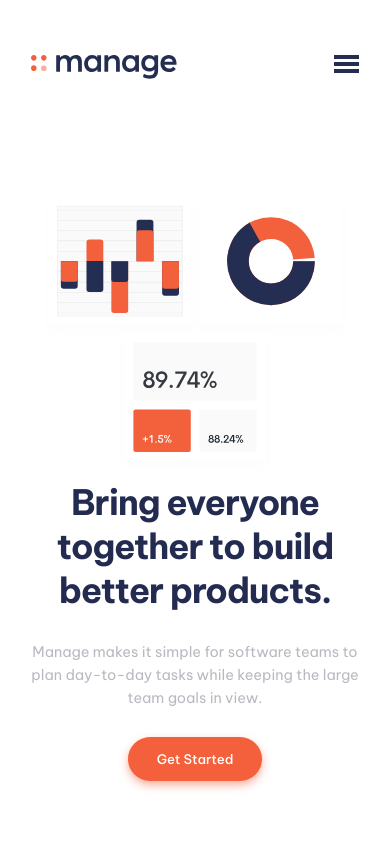
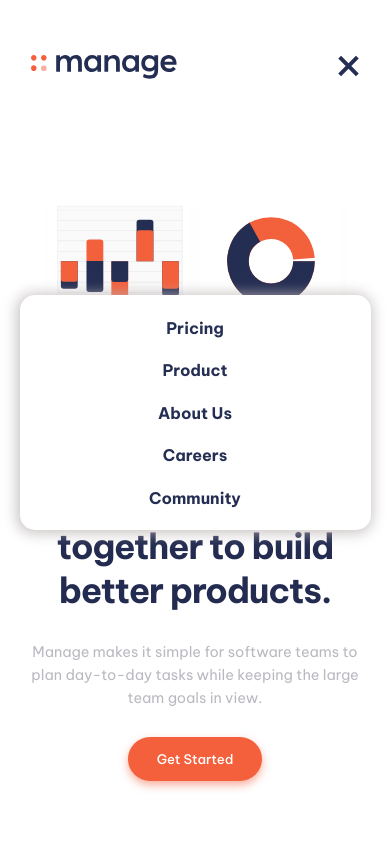
Before and after one commit to feeldiac/manage-landing, a plain HTML site: page docs/index.html in a window 390 px wide. Both pictures are taken after a click on the link "Pricing". Shown: the top 844 px of the page. Drawn offline with Linux system fonts and the light colour scheme.

Commit message:
Create the toggle button for the burger menu and solved an issue with the form validation

```diff
--- a/docs/css/styles.css
+++ b/docs/css/styles.css
@@ -28,7 +28,6 @@ html {
 
     /* Media Queries */
     --vp-mobile: 375px;
-    /* --break-point: 769px; */
     --vp-desktop: 1440px;
 }
 
@@ -101,7 +100,38 @@ header {
     justify-content: space-between;
 }
 
-.header--nav, .header--btn {
+
+.header--nav {
+    position: absolute;
+    /* Hide */
+    left: -50%;
+    top: 35%;
+    /* z-index: -1; */
+}
+
+.header--nav__show {
+    left: 5%;
+    background-color: white;
+    width: 90vw;
+    text-align: center;
+    border-radius: 1.5rem;
+    box-shadow: -1px 1px 13px 3px rgba(189,181,181,0.74);
+    -webkit-box-shadow: -1px 1px 13px 3px rgba(189,181,181,0.74);
+    -moz-box-shadow: -1px 1px 13px 3px rgba(189,181,181,0.74);
+}
+
+.header--link {
+    font-weight: 700;
+    font-size: 1.6rem;
+    margin-block: 2.25rem;
+    text-transform: capitalize;
+}
+
+.header--link a, .header--link a:visited {
+    color: var(--clr-header-links);
+}
+
+.header--btn {
     display: none;
 }
 
@@ -485,6 +515,7 @@ footer {
 
     .header--nav {
         display: block;
+        position:unset;
     }
 
     .header--nav ul {
@@ -493,7 +524,7 @@ footer {
     }
 
     .header--nav a, .header--nav a:visited {
-        color: var(--clr-header-links);
+        /* color: var(--clr-header-links); */
         font-size: 1.3rem;
         font-weight: 500;
         text-transform: capitalize;
--- a/docs/index.html
+++ b/docs/index.html
@@ -17,17 +17,17 @@
             <img src="img/logo.svg" alt="Logo Manage">
         </div>
         <nav class="header--nav">
-            <ul>
-                <li><a href="#">pricing</a></li>
-                <li><a href="#">product</a></li>
-                <li><a href="#">about us</a></li>
-                <li><a href="#">careers</a></li>
-                <li><a href="#">community</a></li>
+            <ul class="header--links">
+                <li class="header--link"><a href="#">pricing</a></li>
+                <li class="header--link"><a href="#">product</a></li>
+                <li class="header--link"><a href="#">about us</a></li>
+                <li class="header--link"><a href="#">careers</a></li>
+                <li class="header--link"><a href="#">community</a></li>
             </ul>
         </nav>
         <span class="header--btn btn btn-primary"><a href="#">get started</a></span>
         <div class="header--burger">
-            <img src="img/icon-hamburger.svg" alt="Burger Menu">
+            <img class="header--toggle-icon header--toggle-icon__close" src="img/icon-hamburger.svg" alt="Burger Menu">
         </div>
     </header>
     <main>
@@ -45,7 +45,7 @@
         </section>
         <section class="features">
             <div class="features--abstract">
-                <h2 class="features--title">What´s different about Manage?</h2>
+                <h2 class="features--title">What's different about Manage?</h2>
                 <p class="features--text text">
                     Manage provides all the functionality your teas needs, without the complexity. Our software is tailor-made for modern digital product teams.
                 </p>
@@ -75,7 +75,7 @@
             </div>
         </section>
         <section class="testimonials">
-            <h2 class="testimonials--title">What they´ve said</h2>
+            <h2 class="testimonials--title">What they've said</h2>
             <div class="testimonials--cards">
                 <!-- card #1 -->
                 <div class="testimonials--card">
@@ -84,7 +84,7 @@
                     </div>
                     <h5 class="testimonials--card-title">Anisha Dixit</h5>
                     <p class="testimonials--card-text text">
-                        “Manage has supercharged our team´s workflow. The ability to maintain visibility on larger milestones at all times keeps everyone motivated.”
+                        “Manage has supercharged our team's workflow. The ability to maintain visibility on larger milestones at all times keeps everyone motivated.”
                     </p>
                 </div>
                 <!-- card #2 -->
@@ -102,14 +102,15 @@
                     <div class="testimonials--card-img">
                         <img src="img/avatar-richard.png" alt="Richard profile photo">
                     </div>
-                    <h5 class="testimonials--card-title">Richard Clayderman</h5>
+                    <h5 class="testimonials--card-title">Richard Watts</h5>
                     <p class="testimonials--card-text text">
-                        “Manage allows us to provide structure and process. It keeps us organized and focused. I can´t stop recommending them to everyone i talk to!”
+                        “Manage allows us to provide structure and process. It keeps us organized and focused. I can't stop recommending them to everyone I talk to!”
                     </p>
                 </div>
             </div>
             <!-- Puntos carrusel -->
             <div class="carousel-dots">
+                <div class="dot"></div>
                 <div class="dot"></div>
                 <div class="dot"></div>
                 <div class="dot"></div>
@@ -127,7 +128,7 @@
                 <div class="group-form">
                     <label for="email">Consider subscribing</label>
                     <input type="email" id="email" name="email" placeholder="Update in your inbox...">
-                    <p>Please insert a valid email</p>
+                    <p class="email--error">Please insert a valid email</p>
                 </div>
                 <button type="submit" class="submit-btn btn">Go</button>
             </form>
@@ -162,5 +163,6 @@
             </div>
         </div>
     </footer>
+    <script src="js/index.js"></script>
 </body>
 </html>
--- /dev/null
+++ b/docs/js/index.js
@@ -0,0 +1,49 @@
+//Select items
+let navToggle = document.querySelector('.header--burger');
+console.log(navToggle);
+
+let iconToggle = document.querySelector('.header--toggle-icon');
+console.log(iconToggle.src)
+
+let headerNav = document.querySelector('.header--nav');
+console.log(headerNav);
+
+ICON_SRC = {
+    burger: "img/icon-hamburger.svg",
+    close: "img/icon-close.svg",
+}
+
+let viewportWidth = window.innerWidth;
+console.log(viewportWidth)
+
+const submitBtn = document.querySelector('.submit-btn');
+console.log(submitBtn);
+
+const emailInput = document.getElementById('email');
+console.log(emailInput)
+
+const emailError = document.querySelector('.email--error')
+console.log(emailError)
+
+//Show nav when clicking btn
+addEventListener('click', () => {
+    if (viewportWidth < 1099) {
+        //Show/hide icon src
+        iconToggle.classList.toggle('header--toggle-icon__close');
+        iconToggle.src = ICON_SRC.close;
+
+        if (iconToggle.classList.contains('header--toggle-icon__close')) {
+            iconToggle.src = ICON_SRC.burger;
+        }
+
+        //Show/hide nav
+        headerNav.classList.toggle('header--nav__show');
+    }
+});
+
+addEventListener('submit', function(event) {
+    if (emailInput.value === '') {
+        event.preventDefault();
+        emailError.style.visibility = 'visible';
+    }
+});
```
